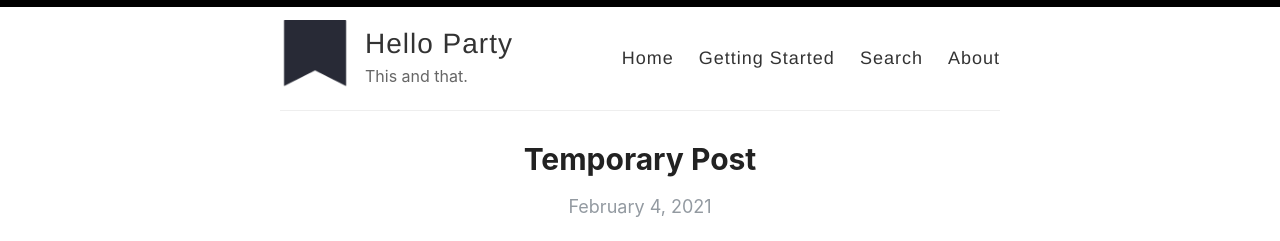
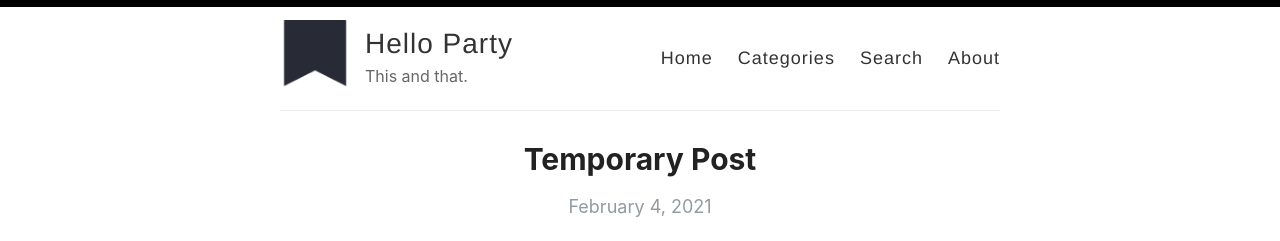
Before and after one commit to hello-party/hello-party-old.github.io, a Jekyll site: the page built from index.html, in a window 1280 px wide. Shown: the top 241 px of the page. Built offline with Jekyll 4.4.1, drawn with Linux system fonts in a browser that asks for light colours; the list of posts is cut into pages by our own code.

Commit message:
Update default.html

```diff
--- a/_layouts/default.html
+++ b/_layouts/default.html
@@ -28,7 +28,7 @@
 
             <nav>
               <a href="{{ site.baseurl }}/">Home</a>
-              <a href="{{ site.baseurl }}/getting-started">Getting Started</a>
+              <a href="{{ site.baseurl }}/categories">Categories</a>
               <a href="{{ site.baseurl }}/search">Search</a>
               <a href="{{ site.baseurl }}/about">About</a>
             </nav>
```
